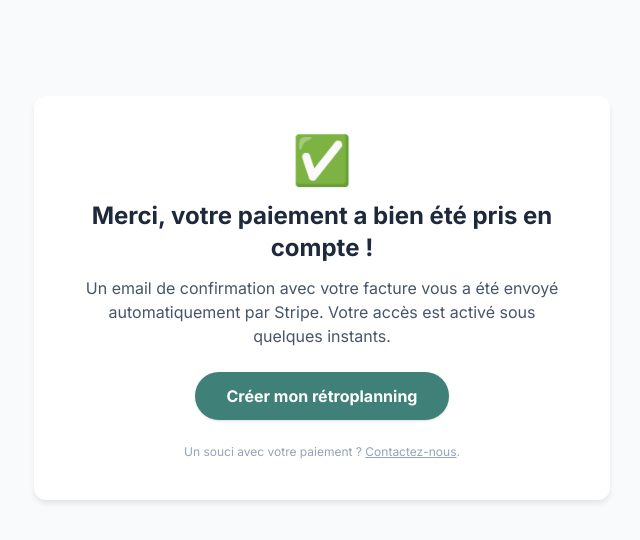
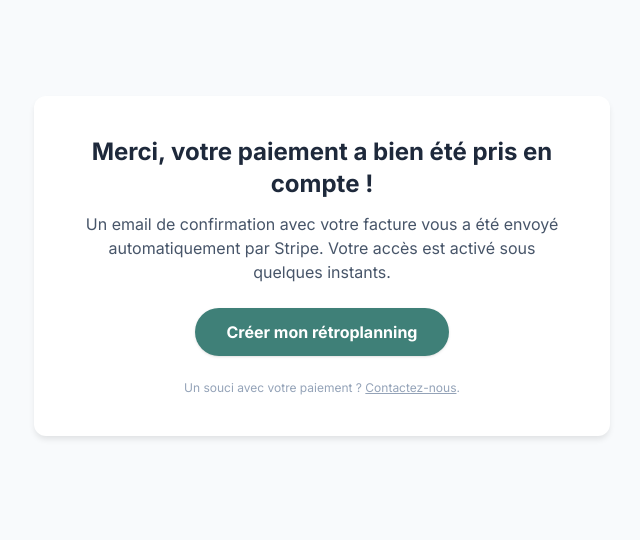
Before and after one commit to Omnipub/Retroplanning, a Flask app: page /paiement/succes in a window 1280 px wide. Shown: the top 540 px of the page, without its empty margins (318-958 px from the left). Run offline with Flask 3, Linux system fonts and the light colour scheme; parts of the project's set-up code (start-up, migrations or seed data) failed here and were passed over; some libraries are stand-ins or nearby versions.

Commit message:
Update paiement_succes.html

```diff
--- a/templates/paiement_succes.html
+++ b/templates/paiement_succes.html
@@ -23,7 +23,6 @@ body { font-family: 'Inter', sans-serif; background-color: #f8fafc; }
 <body class="p-4 md:p-8">
 <div class="max-w-xl mx-auto text-center mt-16">
   <div class="card p-10">
-    <p class="text-5xl mb-4">✅</p>
     <h1 class="text-2xl font-bold text-slate-800 mb-3">Merci, votre paiement a bien été pris en compte !</h1>
     <p class="text-slate-600 mb-6">
       Un email de confirmation avec votre facture vous a été envoyé automatiquement par Stripe.
```
